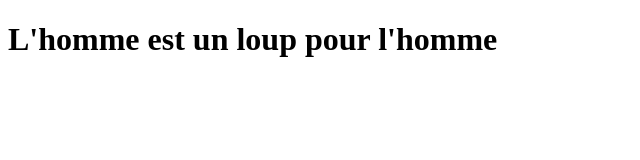
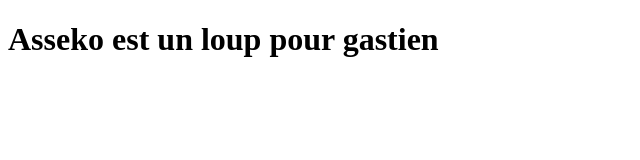
Before and after one commit to MOUSSAVOUjunior2001/MON-DEPOT-JUNIOR, a plain HTML site: page index.html in a window 1280 px wide. Shown: the whole page, without its empty margins (0-640 px from the left). Drawn offline with Linux system fonts and the light colour scheme.

Commit message:
commit DES FICHIERS

```diff
--- a/index.html
+++ b/index.html
@@ -6,6 +6,6 @@
     <title>Document</title>
 </head>
 <body>
-    <h1>L'homme est un loup pour l'homme</h1>
+    <h1>Asseko est un loup pour gastien</h1>
 </body>
 </html>
```
